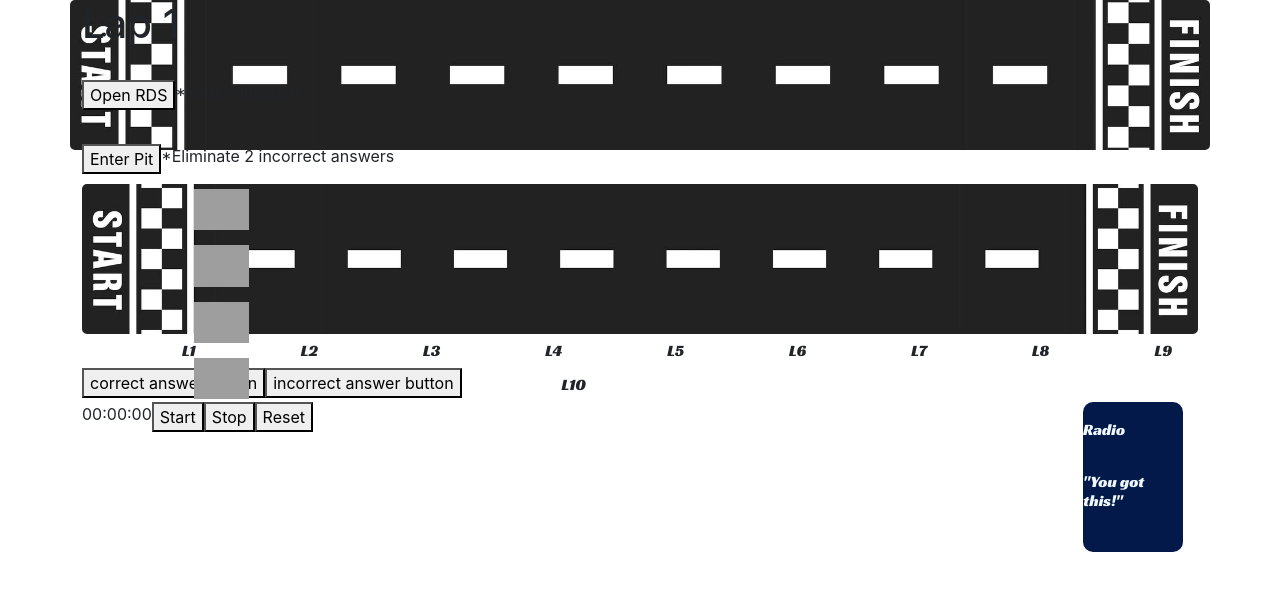
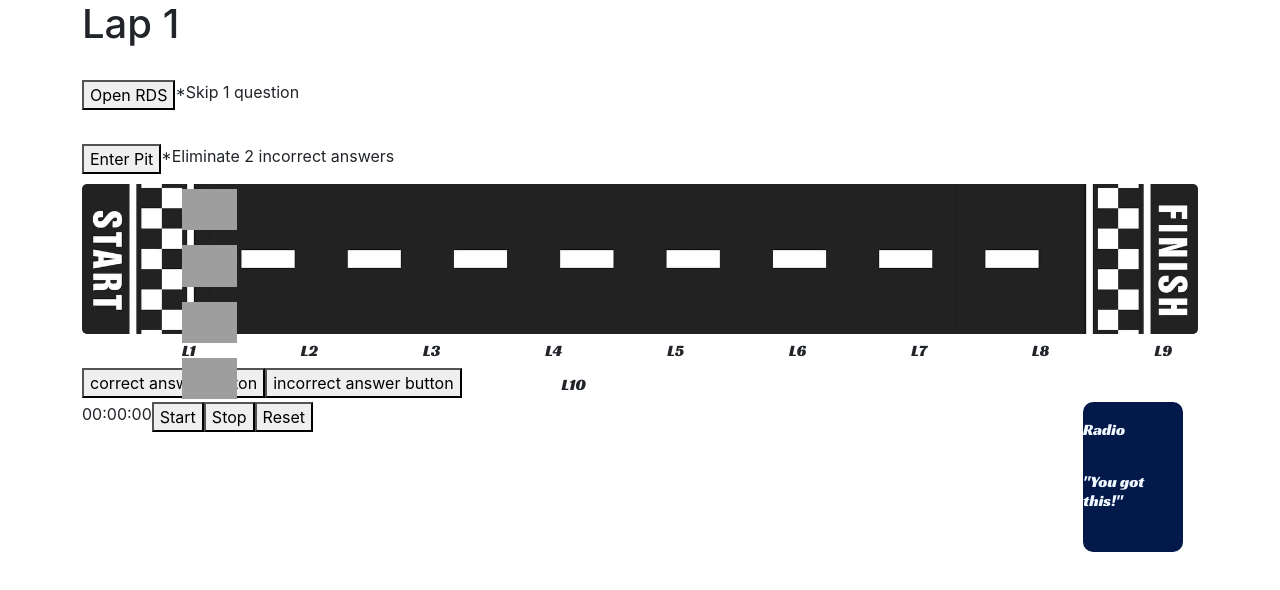
Before and after one commit to TheWeion/Q1-quiz-game, a React (Create React App) app: page /game in a window 1280 px wide. Shown: the top 590 px of the page. Built offline with nearby package versions, Linux system fonts and the light colour scheme.

Commit message:
containerr

```diff
--- a/src/components/Timeline/index.jsx
+++ b/src/components/Timeline/index.jsx
@@ -14,8 +14,7 @@ const Timeline = () => {
   //const [score, setScore] = useState(false);
   //useEffect
 
-
-const changePosition = (e) => {
+  const changePosition = (e) => {
     e.preventDefault("");
     setPosition("correct-line1");
     callMySound(soundSrc);
@@ -28,6 +27,7 @@ useEffect(() => {
   setPosition("correct-line1");
   console.log(players)
 },[players[0].lap])
+
 
 
   const soundSrc = '../../../public/engine.mp3';
@@ -43,7 +43,7 @@ useEffect(() => {
 
   return (
     <>  <header>
-          <div className='container'>
+          <div className='container1'>
             <div className={position}></div>
             <div className={position}></div>
             <div className={position}></div>
--- a/src/components/Timeline/style.css
+++ b/src/components/Timeline/style.css
@@ -1,6 +1,6 @@
 @import url('https://fonts.googleapis.com/css2?family=Racing+Sans+One&display=swap');
 
-.container{
+.container1{
     position: relative;
     height: 150px;
     background-image: url(../../../public/Race\ track\ time\ line.webp);
```
